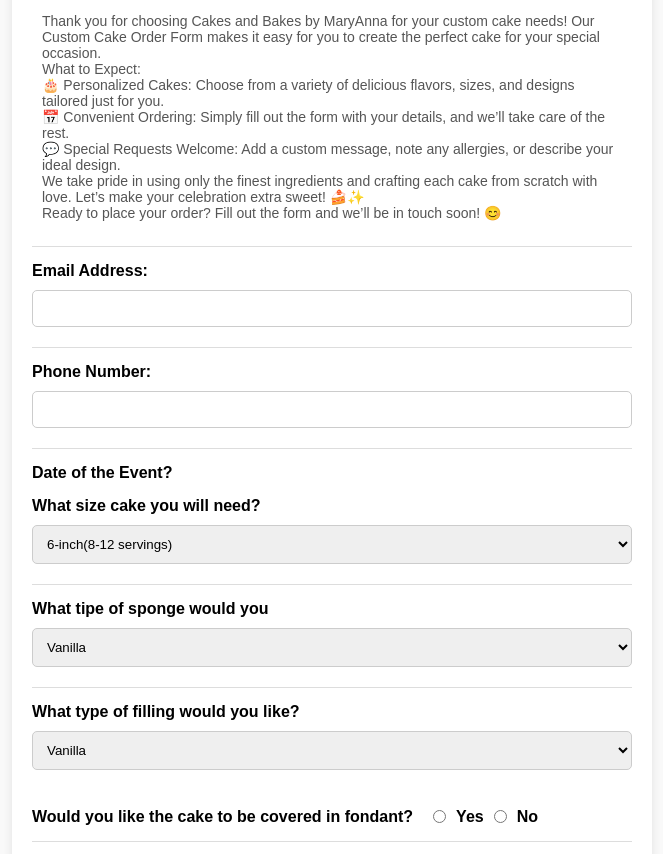
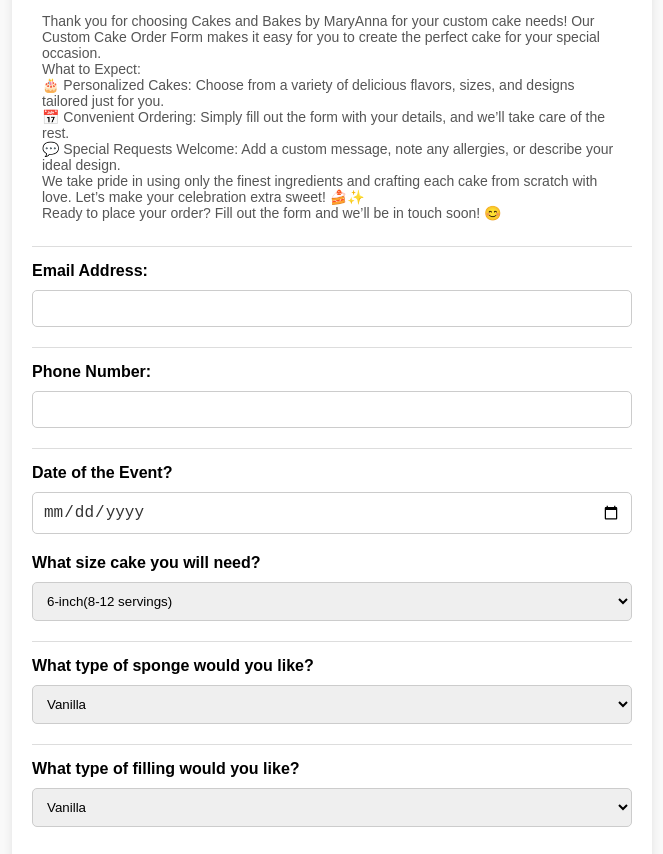
Before and after one commit to Mariyana-Katz/dev-project, a plain HTML site: page order-form.html in a window 1280 px wide. Shown: the part 430-1284 px from the top of the page, without its empty margins (308-971 px from the left). Drawn offline with Linux system fonts and the light colour scheme.

Commit message:
adding date format

```diff
--- a/order-form.html
+++ b/order-form.html
@@ -47,9 +47,27 @@
             <hr>
 
             <section class="date">
-                <label for="date">Date of the Event?</label>
+                <label for="event-date">Date of the Event?</label>
+                <input type="date" id="event-date" name="event-date" required>
+             </section>
 
-            </section>
+             <!-- <section class="month">
+                <label for="month">Month</label>
+                <select>
+                    <option value="january">January</option>
+                    <option value="february">February</option>
+                    <option value="march">March</option>
+                    <option value="april">April</option>
+                    <option value="may">May</option>
+                    <option value="june">June</option>
+                    <option value="july">July</option>
+                    <option value="august">August</option>
+                    <option value="september">September</option>
+                    <option value="october">October</option>
+                    <option value="november">November</option>
+                    <option value="december">December</option>
+                </select>
+             </section> -->
 
             <section class="size">
                 <label for="size"> What size cake you will need?</label>
@@ -64,7 +82,7 @@
             <hr>
 
             <section class="cake-sponge">
-                <label for="cake" id="sponge">What tipe of sponge would you</label>
+                <label for="cake" id="sponge">What type of sponge would you like?</label>
                     <select name="cake" id="sponge">
                         <option value="vanilla">Vanilla</option>
                         <option value="chocolate">Chocolate</option>
--- a/resources/css/order-form.css
+++ b/resources/css/order-form.css
@@ -50,6 +50,38 @@
     margin: auto;
     box-shadow: 0px 0px 10px rgba(0, 0, 0, 0.1);
 }
+
+.date {
+    margin-bottom: 15px;
+    text-align: left;
+}
+
+/* Label Styling */
+.date label {
+    font-weight: bold;
+    display: block;
+    margin-bottom: 5px;
+    color: black;
+}
+
+/* Input Field Styling */
+.date input[type="date"] {
+    width: 100%;
+    padding: 10px;
+    border: 1px solid #ccc;
+    border-radius: 5px;
+    font-size: 16px;
+    box-sizing: border-box;
+    background-color: #fff;
+    color: #333;
+    cursor: pointer;
+}
+
+/* Styling on Hover */
+.date input[type="date"]:hover {
+    border-color: #ff7b7b;
+}
+
 
 /* Form Headings */
 h1 {
```
